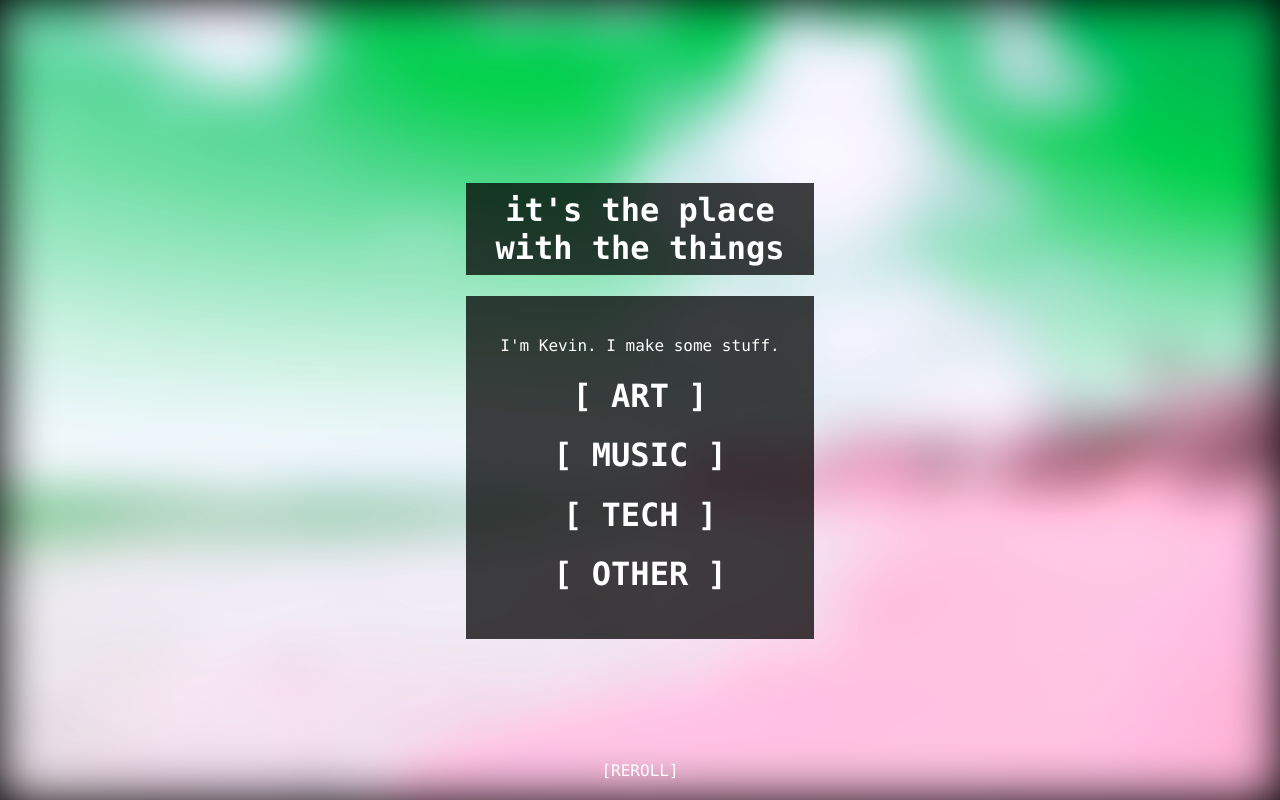
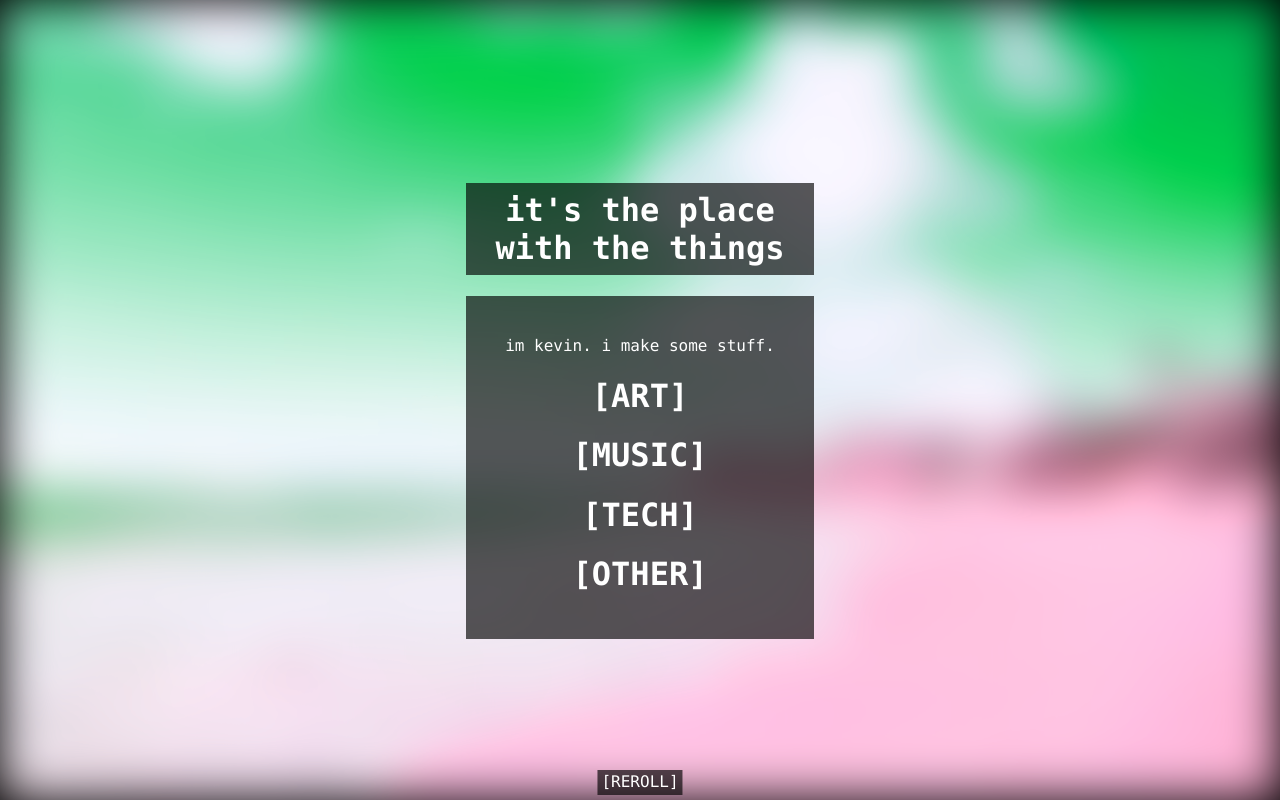
Before and after one commit to k-xvin/portfolio, a Nuxt app: page / in a window 1280 px wide. Built offline with nearby package versions, Linux system fonts and the light colour scheme.

Commit message:
speed mode added

```diff
--- a/assets/css/main.scss
+++ b/assets/css/main.scss
@@ -8,9 +8,17 @@ body {
     margin: 0px;
 }
 
-.neon {
-    color: rgb(255, 255, 255);
-    // filter: drop-shadow(0px 0px 2px rgb(250, 201, 55));
+// .neon {
+//     color: rgb(255, 255, 255);
+//     // filter: drop-shadow(0px 0px 2px rgb(250, 201, 55));
+// }
+
+.pane {
+    padding: 1.5rem;
+    max-width: 300px;
+    text-align: center;
+
+    background-color: rgba(0, 0, 0, 0.65);
 }
 
 a {
@@ -28,10 +36,6 @@ a {
     filter: drop-shadow(0px 0px 1px);
 }
 
-.pane {
-    background-color: rgba(0, 0, 0, 0.85);
-}
-
 .flex-col-center {
     display: flex;
     flex-direction: column;
--- a/layouts/default.vue
+++ b/layouts/default.vue
@@ -5,9 +5,11 @@
             <Nuxt />
         </div>
         <!-- <div class="reroll-buttons" v-if="$route.name == 'index'"> -->
-        <div class="reroll-buttons">
-            <span class="reroll-button link-text" @click="this.clickReroll">[REROLL]</span>
-            <span v-if="clickCount > 4" class="reroll-button link-text" @click="this.autoReroll">{{`[AUTO ${this.auto ? "ENABLED" : "DISABLED"}]`}}</span>
+        <div class="reroll-buttons pane">
+            <span class="reroll-button link-text" @click="this.clickReroll">[REROLL] <span v-if="clickCount > 4">{{clickCount}}</span> </span>
+            <span v-if="clickCount > 100" class="reroll-button link-text" @click="this.reset">[RESET]</span>
+            <span v-if="clickCount > 4" class="reroll-button link-text" @click="this.autoReroll">{{autoModeText}}</span>
+            <span v-if="clickCount > 20" class="reroll-button link-text" @click="this.speedReroll">{{ speedModeText }}</span>
         </div>
     </div>
 </template>
@@ -18,8 +20,11 @@ export default {
     data(){
         return {
             randomFilter: "blur(100px)",
+
+            auto: null,
             clickCount: 0,
-            auto: null
+            speedEnabled: false,
+            speedModeClickCount: 0,
         }
     },
     beforeMount() {
@@ -28,21 +33,69 @@ export default {
     beforeDestroy() {
         clearInterval(this.auto)
     },
+    computed: {
+        autoModeText() {
+            return `[AUTO ${this.auto ? "ENABLED" : "DISABLED"}]`
+        },
+        speedModeText() {
+            switch(this.speedModeClickCount){
+                case 0:
+                    return "[SPEED MODE]"
+                case 1:
+                    return "[ARE YOU SURE?]"
+                case 2:
+                    return "[FLASHING LIGHTS WARNING]"
+                case 3:
+                    return "[SERIOUSLY, ]"
+                case 4:
+                    return "[I WARNED YOU]"
+                default:
+                    return `[SPEED ${this.auto && this.speedEnabled ? "ENABLED" : "DISABLED"}]`
+            }
+        }
+    },
     methods: {
         clickReroll() {
             this.clickCount++;
             this.randomizeFilter();
         },
 
+        stopAuto(){
+            clearInterval(this.auto)
+            this.auto = null
+            this.speedEnabled = false;
+        },
+
         autoReroll() {
             if(this.auto) {
-                clearInterval(this.auto)
-                this.auto = null
+                this.stopAuto();
             } else {
+                this.speedEnabled = false;
                 this.auto = setInterval(() => {
                     this.clickReroll()
-                }, 1000)
+                }, 1000);
             }
+        },
+
+        speedReroll() {
+            this.speedModeClickCount++;
+
+            if(this.speedModeClickCount > 5 && !this.speedEnabled){
+                this.stopAuto();
+                this.speedEnabled = true;
+                this.auto = setInterval(() => {
+                    this.clickReroll()
+                }, 100);
+            }
+            else if(this.auto) {
+                this.stopAuto();
+            }
+        },
+
+        reset(){
+            this.clickCount = 0;
+            this.speedModeClickCount = 0;
+            this.stopAuto();
         },
 
         randomizeFilter(){
@@ -78,15 +131,16 @@ export default {
 
 .reroll-buttons{
     position: absolute;
-    bottom: 20px;
-    // left: 50%;
-    // transform: translate(-50%);
-    width: 100%;
+    bottom: 5px;
+    left: 50%;
+    transform: translate(-50%);
+    padding: 0.25rem 0.25rem 0.3rem;
+    line-height: 1rem;
 
     display: flex;
     flex-direction: column;
     justify-content: center;
-    column-gap: 0.5rem;
+    row-gap: 3px;
 }
 
 .reroll-button{
--- a/nuxt.config.js
+++ b/nuxt.config.js
@@ -14,7 +14,7 @@ export default {
             { charset: 'utf-8' },
             { name: 'viewport', content: 'width=device-width, initial-scale=1' },
             { hid: 'title', name: 'title', content: "it's the place with the things" },
-            { hid: 'description', name: 'description', content: "I'm Kevin. I make some stuff." },
+            { hid: 'description', name: 'description', content: "im kevin. i make some stuff." },
             { hid: 'image', name: 'image', content: 'crab.ico' },
         ],
         link: [
--- a/pages/index.vue
+++ b/pages/index.vue
@@ -1,19 +1,19 @@
 <template>
     <div>
-        <h1 class="neon pane title">it's the place with the things</h1>
+        <h1 class="pane title">it's the place with the things</h1>
         <div class="pane">
-            <p class="neon">I'm Kevin. I make some stuff.</p>
+            <p>im kevin. i make some stuff.</p>
             <a href="/art">
-                <h1 class="link-text neon">[ ART ]</h1>
+                <h1 class="link-text">[ART]</h1>
             </a>
             <a href="/music">
-                <h1 class="link-text neon">[ MUSIC ]</h1>
+                <h1 class="link-text">[MUSIC]</h1>
             </a>
             <a href="/tech">
-                <h1 class="link-text neon">[ TECH ]</h1>
+                <h1 class="link-text">[TECH]</h1>
             </a>
             <a href="/other">
-                <h1 class="link-text neon">[ OTHER ]</h1>
+                <h1 class="link-text">[OTHER]</h1>
             </a>
         </div>
     </div>
@@ -27,15 +27,6 @@ export default {
 </script>
 
 <style lang="scss" scoped>
-
-.pane {
-    padding: 1.5rem;
-    max-width: 300px;
-    text-align: center;
-
-    background-color: rgba(0, 0, 0, 0.75);
-}
-
 .title {
     padding: 0.5rem 1.5rem 0.5rem 1.5rem;
 
```
